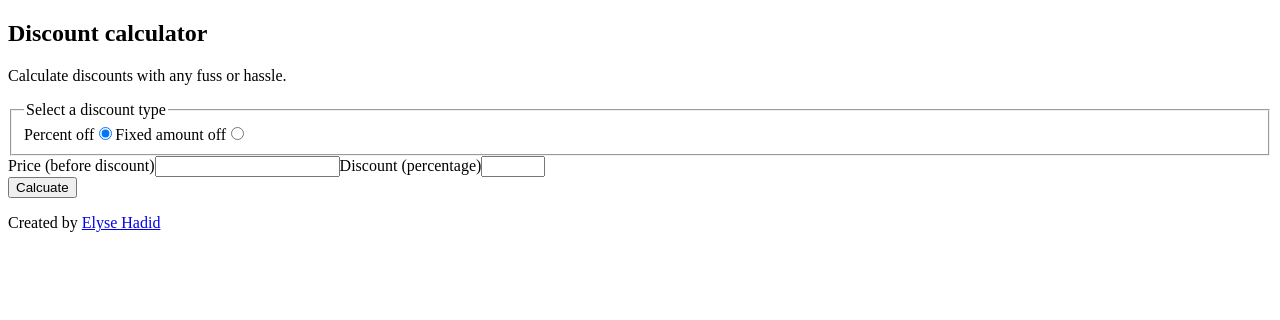
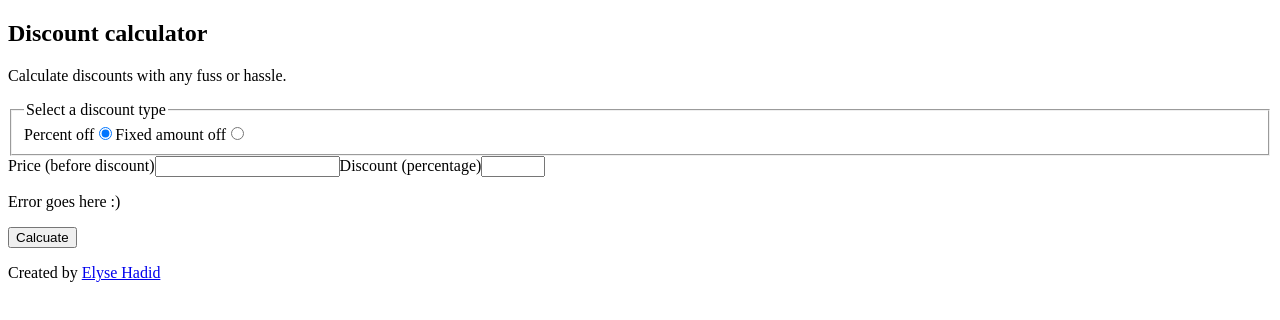
Before and after one commit to elysehadid/discount-calculator, a React (Vite) app: page / in a window 1280 px wide. Shown: the top 320 px of the page. Built offline with nearby package versions, Linux system fonts and the light colour scheme.

Commit message:
Add pseudocode for error handling

```diff
--- a/src/components/DiscountCalculatorForm.tsx
+++ b/src/components/DiscountCalculatorForm.tsx
@@ -5,6 +5,9 @@ import { getAllFormValues, formatToDollar } from "../utils";
 function DiscountCalculatorForm({ setSummary }: SetSummaryProps) {
   const [discountType, setDiscountType] = useState<string>("percent");
   const [price, setPrice] = useState<number>(0);
+  // useState for errors, organized by field
+
+  // useState so all inputs are controlled inputs.
 
   const calculateDiscount = (
     formValues: FormValuesProps,
@@ -45,6 +48,15 @@ function DiscountCalculatorForm({ setSummary }: SetSummaryProps) {
   const handleFormSubmission = (formData: RawFormDataProps) => {
     // ⚠️ After the action function succeeds, all uncontrolled field elements in the form are reset.
     const formValues = getAllFormValues(formData);
+    /*
+      Form validation:
+        Price should be greater than zero/1
+          Error msg: ^^
+        Discount should be greater than zero/1
+          Error msg:  ^^
+        Both price and discount should have values
+    */
+
     calculateDiscount(formValues, setSummary);
     return;
   };
@@ -103,6 +115,7 @@ function DiscountCalculatorForm({ setSummary }: SetSummaryProps) {
           />
         </label>
 
+        {/* Make this a controlled input so its value doesnt get reset after form submission. */}
         {discountType === "fixed" ? (
           <label>
             Discount (amount)
@@ -117,6 +130,7 @@ function DiscountCalculatorForm({ setSummary }: SetSummaryProps) {
           ""
         )}
 
+        {/* Make this a controlled input so its value doesnt get reset after form submission. */}
         {discountType === "percent" ? (
           <label>
             Discount (percentage)
@@ -125,6 +139,12 @@ function DiscountCalculatorForm({ setSummary }: SetSummaryProps) {
         ) : (
           ""
         )}
+      </div>
+
+      {/* div/section for errors */}
+
+      <div>
+        <p>Error goes here :)</p>
       </div>
 
       <div>
```
